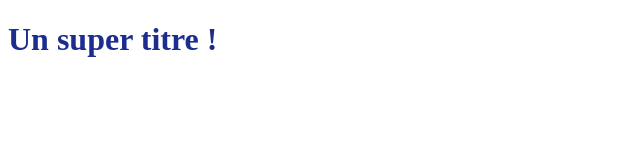
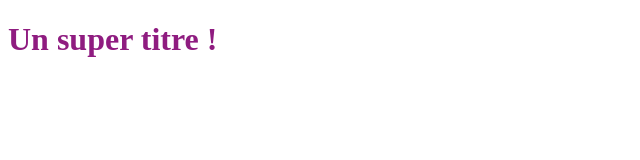
Before and after one commit to CB-FrontDev/OpenclassroomsProject, a plain HTML site: page index.html in a window 1280 px wide. Shown: the whole page, without its empty margins (0-640 px from the left). Drawn offline with Linux system fonts and the light colour scheme.

Commit message:
En rosse c'est encore mieux

```diff
--- a/styles.css
+++ b/styles.css
@@ -1,3 +1,3 @@
 h1 {
-   color: #1c2d8f;
+   color: #8f1c80;
 }
```
